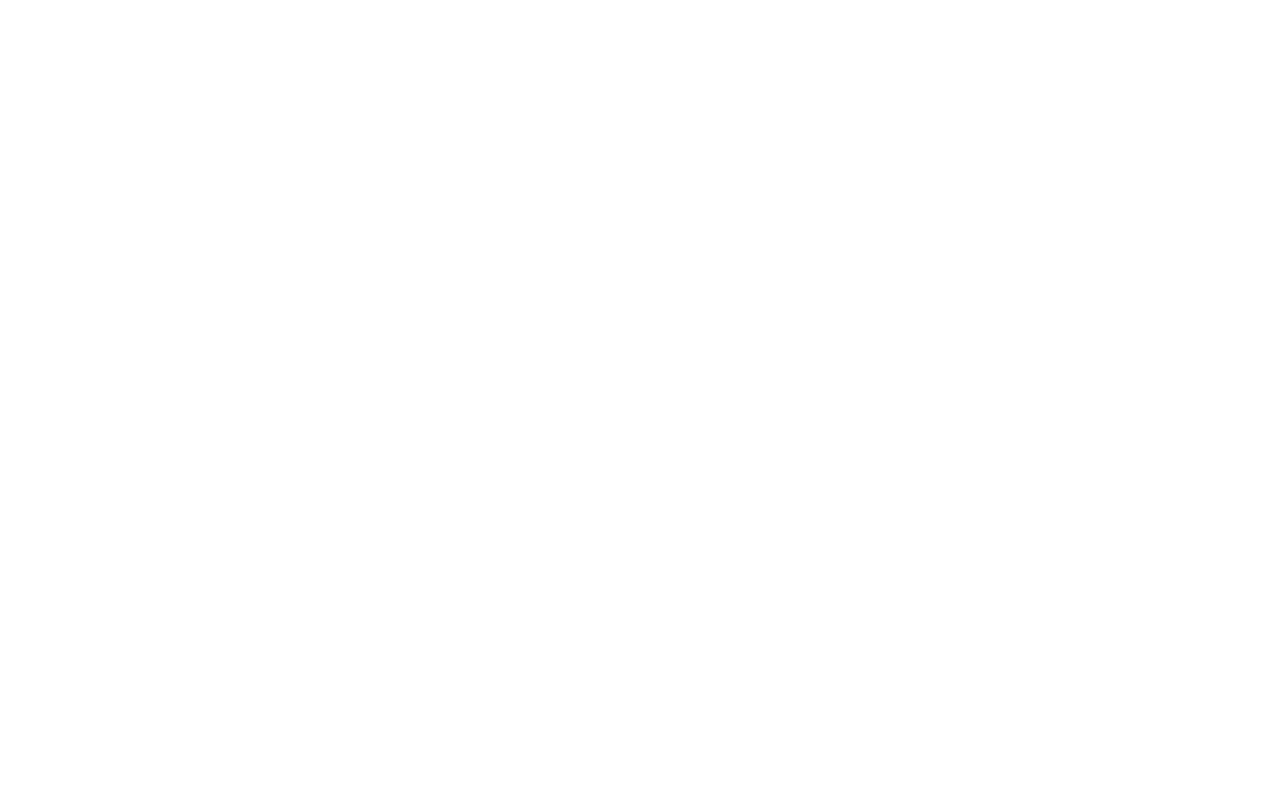
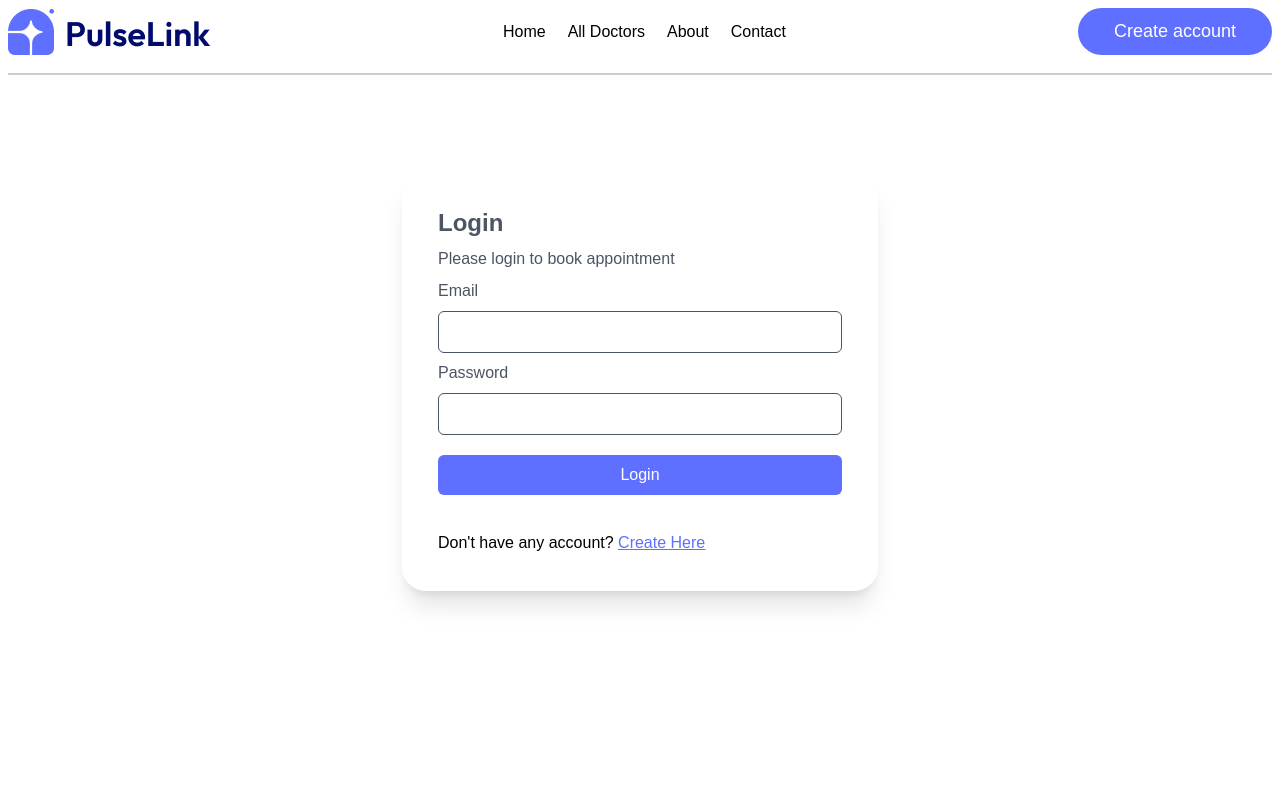
Before and after one commit to shifat97/pulselink, a React (Vite) app: page /login in a window 1280 px wide. Before the commit this address had no page. Shown: the top 789 px of the page. Built offline with nearby package versions, Linux system fonts and the light colour scheme.

Commit message:
add: login page

```diff
--- /dev/null
+++ b/src/pages/Login.jsx
@@ -0,0 +1,57 @@
+import { NavLink } from "react-router";
+
+const Login = () => {
+    return (
+        <section className="registration my-[96px]">
+            <div className="bg-white rounded-3xl shadow-xl max-w-[476px] mx-auto p-9">
+                <h1 className="text-2xl text-gray1 font-semibold">Login</h1>
+                <p className="text-md text-gray1 mt-2">
+                    Please login to book appointment
+                </p>
+                <form>
+                    <div>
+                        <label
+                            className="text-md text-gray1 mt-2 block"
+                            htmlFor="email"
+                        >
+                            Email
+                        </label>
+                        <input
+                            className="border border-gray1 rounded-md w-full px-4 py-2 mt-2"
+                            type="email"
+                            name="email"
+                            id="email"
+                        />
+                    </div>
+                    <div>
+                        <label
+                            className="text-md text-gray1 mt-2 block"
+                            htmlFor="password"
+                        >
+                            Password
+                        </label>
+                        <input
+                            className="border border-gray1 rounded-md w-full px-4 py-2 mt-2"
+                            type="password"
+                            name="password"
+                            id="password"
+                        />
+                    </div>
+                    <input
+                        className="w-full bg-primary hover:bg-pm-hover px-4 py-2 rounded-md mt-5 text-white cursor-pointer"
+                        type="submit"
+                        value="Login"
+                    />
+                </form>
+                <p className="mt-9">
+                    Don't have any account?{" "}
+                    <span className="underline text-primary cursor-pointer">
+                        <NavLink to="/registration">Create Here</NavLink>
+                    </span>
+                </p>
+            </div>
+        </section>
+    );
+};
+
+export default Login;
--- a/src/routes/Routes.jsx
+++ b/src/routes/Routes.jsx
@@ -8,6 +8,7 @@
 import Profile from "../pages/Profile";
 import MyAppointment from "../pages/MyAppointments";
 import Registration from "../pages/Registration";
+import Login from "../pages/Login";
 
 export default function AppRoutes() {
     return (
@@ -24,6 +25,7 @@
                 <Route path="profile" element={<Profile />} />
                 <Route path="my-appointment" element={<MyAppointment />} />
                 <Route path="registration" element={<Registration />} />
+                <Route path="login" element={<Login />} />
             </Route>
         </Routes>
     );
```
